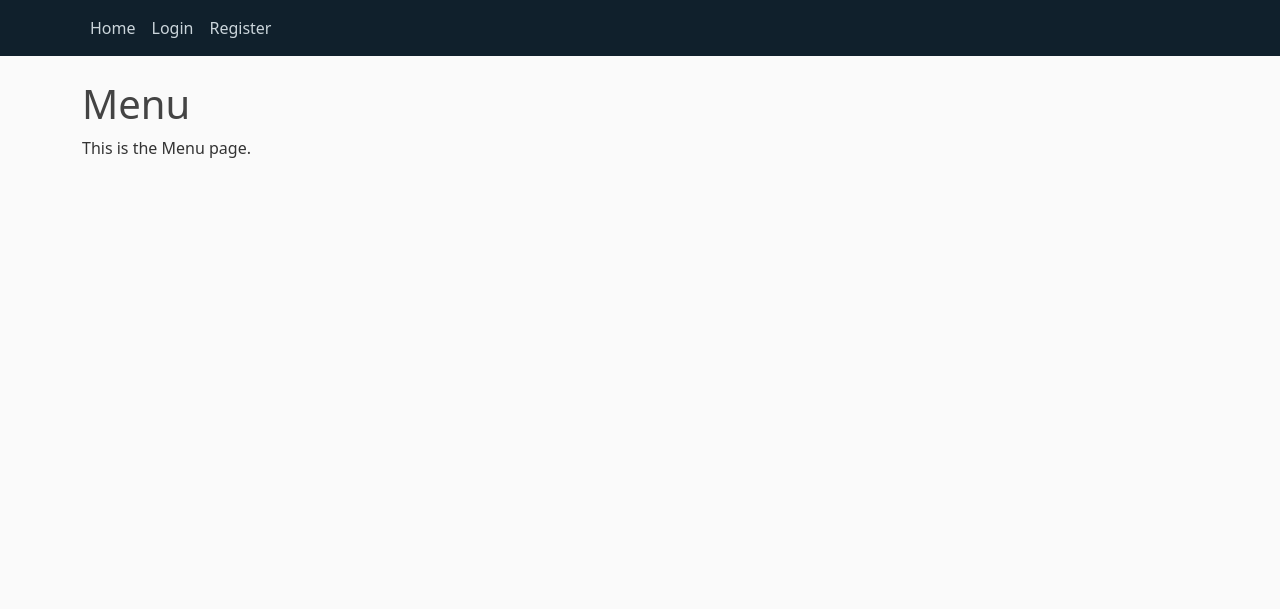
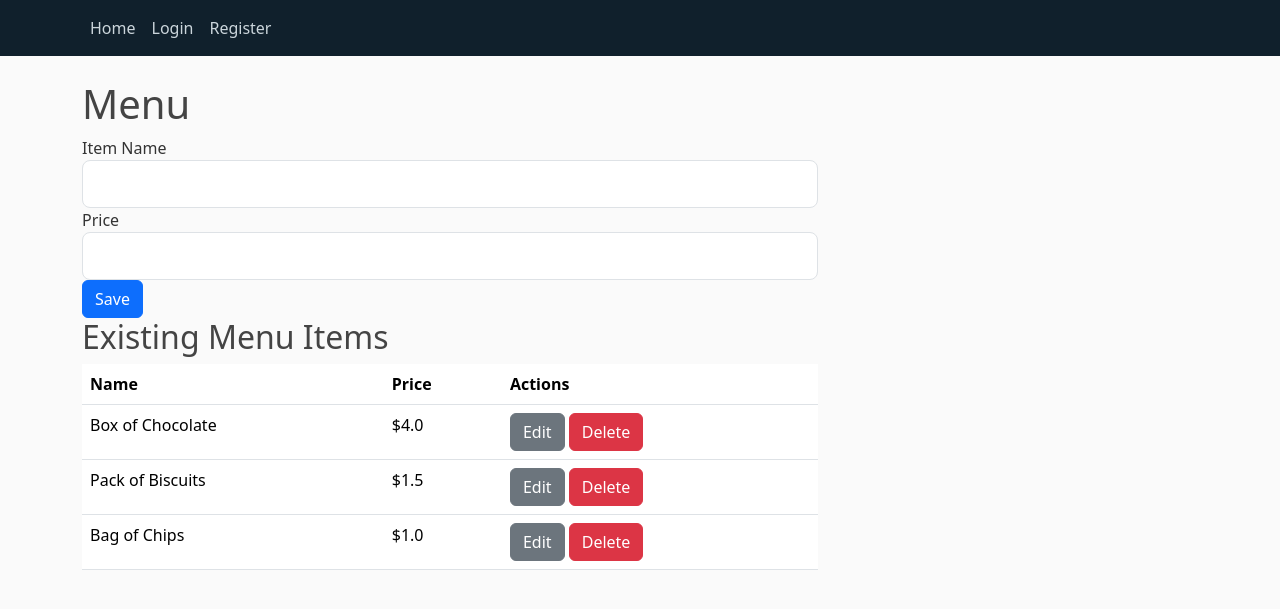
Before and after one commit to YoumnaAmin/Custom_ERP_System, a Flask app: page /menu in a window 1280 px wide. Shown: the top 609 px of the page. Run offline with Flask 3, Linux system fonts and the light colour scheme; data comes from the database, SQL or seed files in the repository; both versions use the stored data as it was after the commit.

Commit message:
menu updates

```diff
--- a/app/__init__.py
+++ b/app/__init__.py
@@ -16,9 +16,14 @@ migrate = Migrate(app, db)
 bcrypt = Bcrypt(app)
 login_manager = LoginManager(app)
 
+
+from app.menu_routes import menu_bp
+app.register_blueprint(menu_bp)
+
 # Import blueprints and register them
 from app.orders_routes import orders_bp
 app.register_blueprint(orders_bp, url_prefix='/orders')
 
+
 # Import routes after registering blueprints
 from app import routes
--- a/app/form.py
+++ b/app/form.py
@@ -1,7 +1,7 @@
 #!/usr/bin/python3
 
 from flask_wtf import FlaskForm
-from wtforms import StringField,FormField, FieldList, PasswordField, SubmitField, BooleanField, SelectField, IntegerField, DateField
+from wtforms import StringField,FormField, FieldList, PasswordField, SubmitField, BooleanField, SelectField, IntegerField, DateField, DecimalField
 from wtforms.validators import DataRequired, length, Email, EqualTo, ValidationError
 from app.models import Employee
 
@@ -38,3 +38,8 @@ class OrderForm(FlaskForm):
     date = DateField('Date', format='%Y-%m-%d', validators=[DataRequired()])
     items = FieldList(FormField(OrderItemForm), min_entries=1, max_entries=10)
     submit = SubmitField('Submit Order')
+
+class MenuItemForm(FlaskForm):
+    name = StringField('Item Name', validators=[DataRequired()])
+    price = DecimalField('Price', validators=[DataRequired()])
+    submit = SubmitField('Save')
--- /dev/null
+++ b/app/menu_routes.py
@@ -0,0 +1,38 @@
+from flask import Blueprint, render_template, redirect, url_for, flash
+from app.models import Menu, db
+from app.form import MenuItemForm
+
+menu_bp = Blueprint('menu_bp', __name__)
+
+@menu_bp.route("/menu", methods=['GET', 'POST'])
+def menu_page():
+    form = MenuItemForm()
+    if form.validate_on_submit():
+        new_item = Menu(name=form.name.data, price=form.price.data)
+        db.session.add(new_item)
+        db.session.commit()
+        flash('Menu item has been added!', 'success')
+        return redirect(url_for('menu_bp.menu_page'))
+
+    menu_items = Menu.query.all()
+    return render_template('menu.html', form=form, menu_items=menu_items)
+
+@menu_bp.route("/menu/edit/<int:item_id>", methods=['GET', 'POST'])
+def edit_menu_item(item_id):
+    item = Menu.query.get_or_404(item_id)
+    form = MenuItemForm(obj=item)
+    if form.validate_on_submit():
+        item.name = form.name.data
+        item.price = form.price.data
+        db.session.commit()
+        flash('Menu item has been updated!', 'success')
+        return redirect(url_for('menu_bp.menu_page'))
+    return render_template('edit_menu_item.html', form=form, item=item)
+
+@menu_bp.route("/menu/delete/<int:item_id>", methods=['POST'])
+def delete_menu_item(item_id):
+    item = Menu.query.get_or_404(item_id)
+    db.session.delete(item)
+    db.session.commit()
+    flash('Menu item has been deleted!', 'success')
+    return redirect(url_for('menu_bp.menu_page'))
--- a/app/orders_routes.py
+++ b/app/orders_routes.py
@@ -2,7 +2,6 @@ from app.models import Order, Client, Menu, OrderItem
 from app.form import OrderForm, OrderItemForm
 from app import db
 from flask import jsonify, Blueprint, render_template, url_for, flash, redirect, request
-from wtforms import SelectField, IntegerField, StringField, DateField, FieldList, FormField, SubmitField
 
 orders_bp = Blueprint('orders_bp', __name__)
 
--- a/app/routes.py
+++ b/app/routes.py
@@ -3,10 +3,9 @@
 from app.models import Employee, Order, Client, Menu, OrderItem
 from app.form import Register, login, OrderForm
 from app import app, db, bcrypt  # Import db and bcrypt from your app's __init__.py
-from flask import Blueprint, render_template, url_for, flash, redirect, request, current_app
+from flask import render_template, url_for, flash, redirect, request, current_app
 from flask_login import login_user, current_user, logout_user
 
-orders_bp = Blueprint('orders', __name__)
 
 @app.route("/", methods=['GET', 'POST'])
 def login_page():
@@ -40,40 +39,9 @@ def register_page():
 def home_page():
     return render_template('home.html', title="Home")
 
-# Create some dummy data for the menu
-def create_menu_items():
-        if Menu.query.count() == 0:
-            items = [
-                {"name": "Box of Chocolate", "price": 2.0},
-                {"name": "Pack of Biscuits", "price": 1.5},
-                {"name": "Bag of Chips", "price": 1.0}
-            ]
-            for item in items:
-                menu_item = Menu(name=item["name"], price=item["price"])
-                db.session.add(menu_item)
-            db.session.commit()
-@orders_bp.route('/new_order', methods=['GET', 'POST'])
-def new_order_page():
-    # Your view function here
-    pass
-
-@orders_bp.route('/order/<int:order_id>', methods=['GET', 'POST'])
-def order_details(order_id):
-    # Your view function here
-    pass
-
-@orders_bp.route('/delete_order/<int:order_id>', methods=['POST'])
-def delete_order(order_id):
-    # Your view function here
-    pass
-
 @app.route("/customers")
 def customers_page():
     return render_template('customers.html', title="Customers")
-
-@app.route("/menu")
-def menu_page():
-    return render_template('menu.html', title="Menu")
 
 @app.route("/inventory")
 def inventory_page():
--- a/app/templates/home.html
+++ b/app/templates/home.html
@@ -15,7 +15,7 @@
                 </a>
             </div>
             <div class="item">
-                <a href="{{ url_for('menu_page') }}">
+                <a href="{{ url_for('menu_bp.menu_page') }}">
                     <img src="{{ url_for('static', filename='images/menu.png') }}" alt="Menu">
                     <p>Menu</p>
                 </a>
--- a/app/templates/menu.html
+++ b/app/templates/menu.html
@@ -1,6 +1,44 @@
 {% extends "layout.html" %}
 {% block content %}
-    <h1>Menu</h1>
-    <p>This is the Menu page.</p>
-    <!-- Add more content here as needed -->
+<h1>Menu</h1>
+<form method="POST" action="{{ url_for('menu_bp.menu_page') }}">
+    {{ form.hidden_tag() }}
+    <div class="form-group">
+        {{ form.name.label(class="form-control-label") }}
+        {{ form.name(class="form-control form-control-lg") }}
+    </div>
+    <div class="form-group">
+        {{ form.price.label(class="form-control-label") }}
+        {{ form.price(class="form-control form-control-lg") }}
+    </div>
+    <div class="form-group">
+        {{ form.submit(class="btn btn-primary") }}
+    </div>
+</form>
+
+<h2>Existing Menu Items</h2>
+<table class="table">
+    <thead>
+        <tr>
+            <th>Name</th>
+            <th>Price</th>
+            <th>Actions</th>
+        </tr>
+    </thead>
+    <tbody>
+        {% for item in menu_items %}
+        <tr>
+            <td>{{ item.name }}</td>
+            <td>${{ item.price }}</td>
+            <td>
+                <a href="{{ url_for('menu_bp.edit_menu_item', item_id=item.id) }}" class="btn btn-secondary">Edit</a>
+                <form method="POST" action="{{ url_for('menu_bp.delete_menu_item', item_id=item.id) }}" style="display:inline;">
+                    {{ form.hidden_tag() }}
+                    <button type="submit" class="btn btn-danger">Delete</button>
+                </form>
+            </td>
+        </tr>
+        {% endfor %}
+    </tbody>
+</table>
 {% endblock %}
--- a/run.py
+++ b/run.py
@@ -1,13 +1,11 @@
 #!/usr/bin/python3
 
 from app import app, db
-from app.routes import create_menu_items
+#from app.routes import create_menu_items
 
 if __name__ == '__main__':
     with app.app_context():
         db.create_all()
         # If create_menu_items is still needed, it should be called here or in the appropriate place.
         # from app.routes import create_menu_items
-        # create_menu_items()
-        create_menu_items()
     app.run(debug=True)
```
Also changed, not shown: app/templates/edit_menu_item.html (added, +18 -0 lines), instance/site.db.
